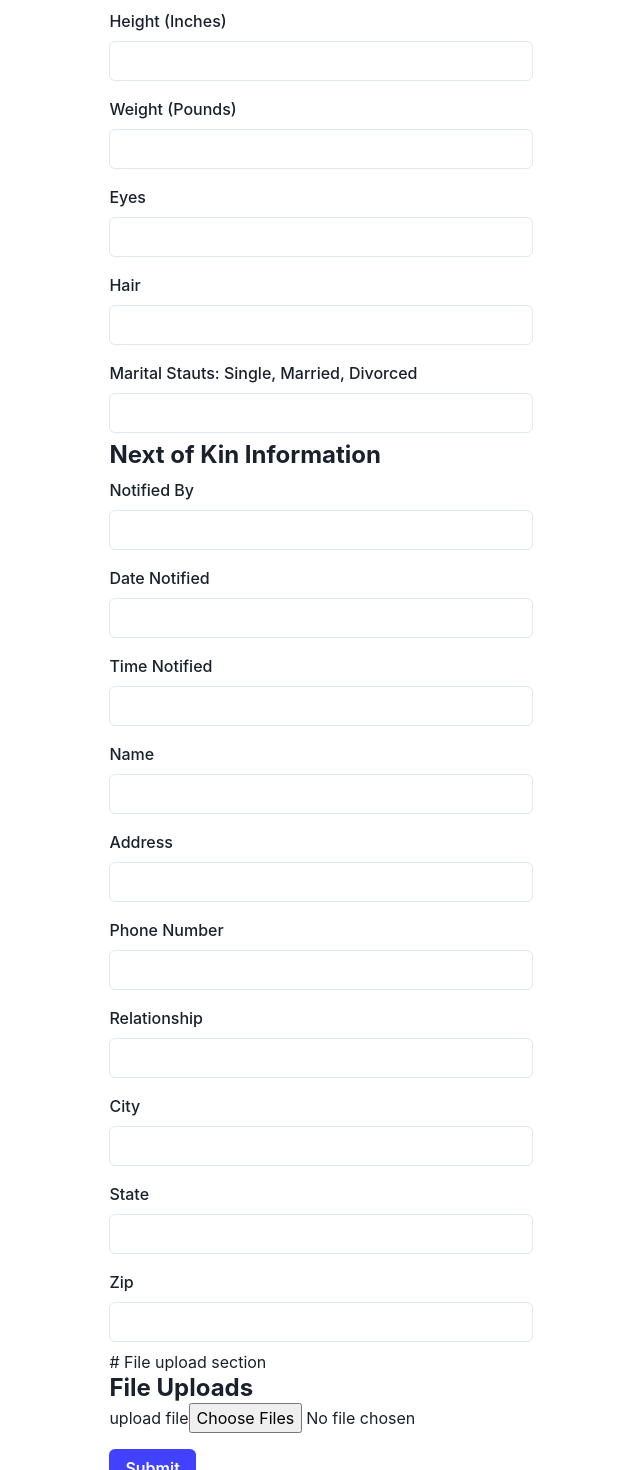
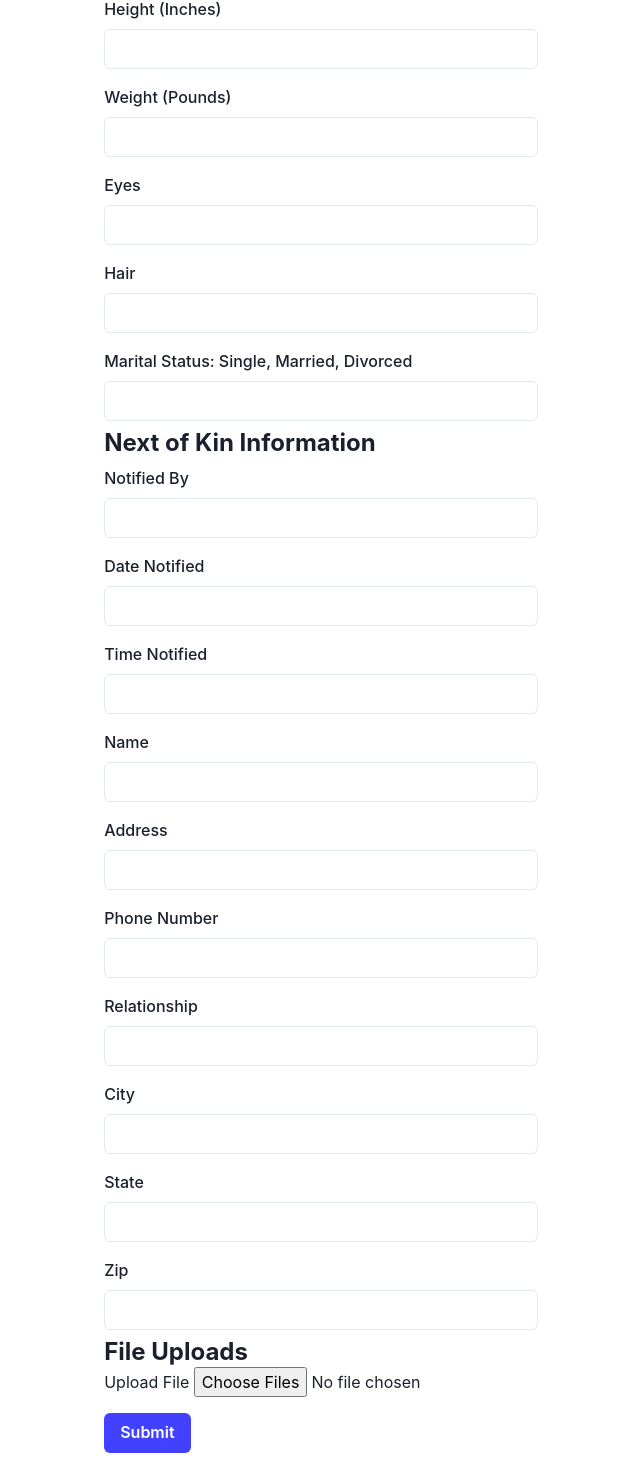
Before and after one commit to tylerkennedy/DSI, a Next.js app: page / in a window 1280 px wide. Shown: the part 878-2348 px from the top of the page, without its empty margins (319-959 px from the left). Built offline with nearby package versions, Linux system fonts and the light colour scheme; no server answers; sample sign-in values are in the browser's storage.

Commit message:
Update form.js

```diff
--- a/src/components/form.js
+++ b/src/components/form.js
@@ -125,12 +125,10 @@ class Form extends Component {
             <FormLabel htmlFor='timeOfArrival'>Time of Arrival</FormLabel>
             <Input id='timeOfArrival' type='text'></Input>
           </Box>
-          // Possibly change to checkbox format
           <Box py={2}>
             <FormLabel htmlFor='suspectedCause'>Suspected Cause</FormLabel>
             <Input id='suspectedCause' type='text'></Input>
           </Box>
-          // Begin Decedent Information Section
           <Heading fontSize="2xl">Decedent Information</Heading>
           <Box py={2}>
             <FormLabel htmlFor='coronerOrDeputy'>Coroner/Deputy</FormLabel>
@@ -213,7 +211,7 @@ class Form extends Component {
             <Input id='hair' type='text'></Input>
           </Box>
           <Box py={2}>
-            <FormLabel htmlFor='maritalStatus'>Marital Stauts: Single, Married, Divorced </FormLabel>
+            <FormLabel htmlFor='maritalStatus'>Marital Status: Single, Married, Divorced </FormLabel>
             <Input id='maritalStatus' type='text'></Input>
           </Box>
           <Heading fontSize="2xl">Next of Kin Information</Heading>
@@ -257,10 +255,9 @@ class Form extends Component {
             <FormLabel htmlFor='zipKin'>Zip</FormLabel>
             <Input id='zipKin' type='text'></Input>
           </Box>
-          # File upload section
           <Heading fontSize="2xl">File Uploads</Heading>
           <form action="" method="post" enctype="multipart/form-data" name="form1" id="form1">
-          <label>upload file<input type="file" name="file[]" multiple /></label>
+          <label>Upload File <input type="file" name="file[]" multiple /></label>
           </form>
 
           <Button mt={4} type="submit">
```
